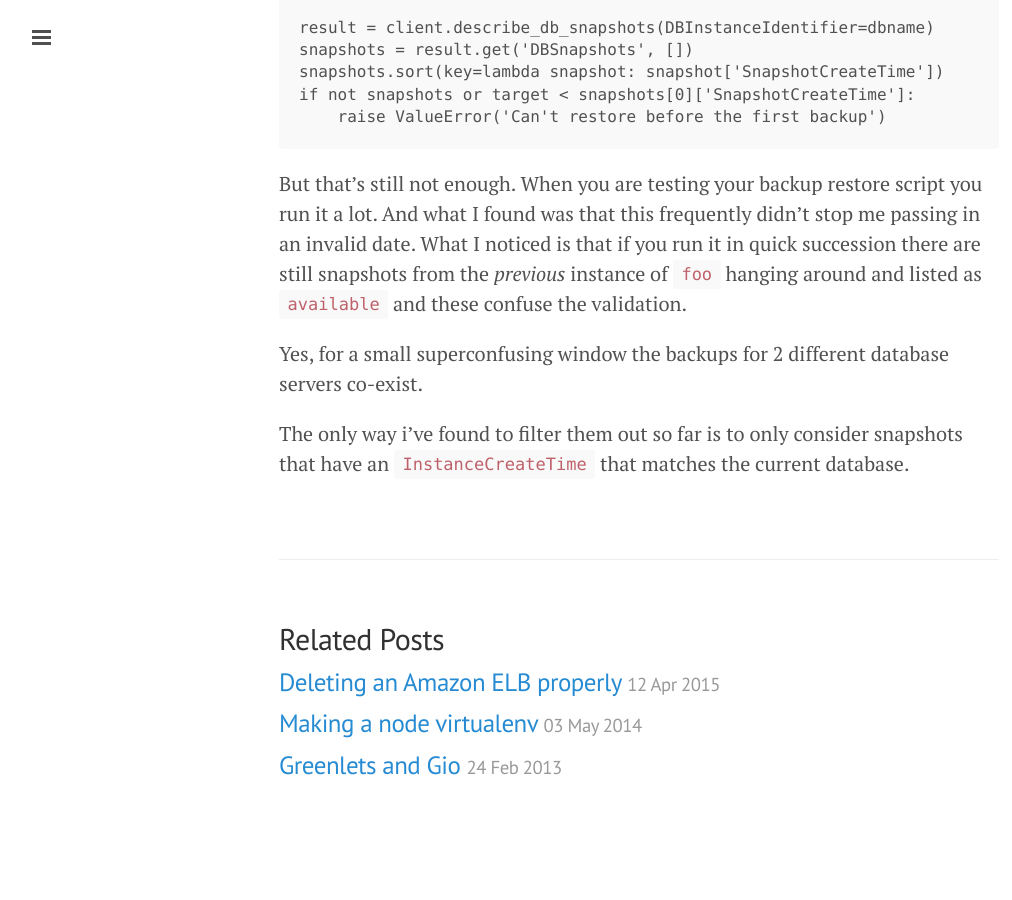
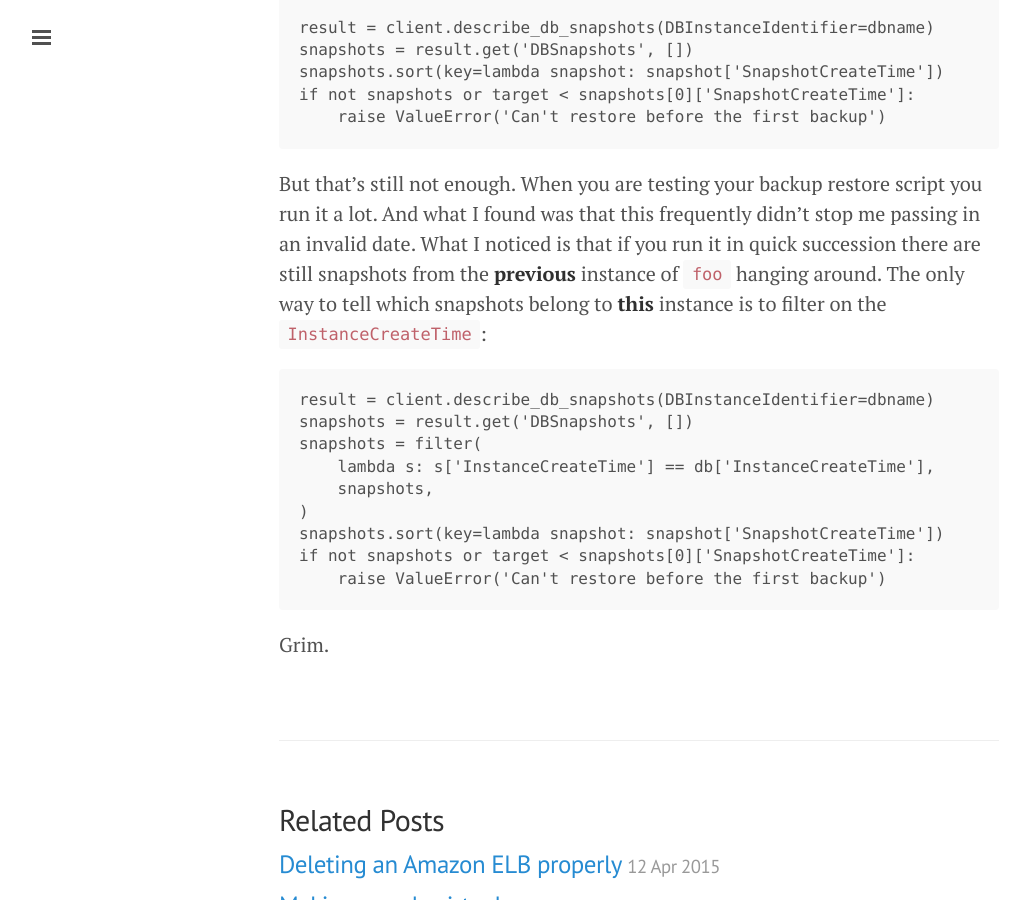
Before and after one commit to Jc2k/Jc2k.github.io, a Jekyll site: the page built from _posts/2015-05-24-rds-backups-point-in-time.md, in a window 1280 px wide and 900 px high, scrolled down 1060 px. Shown: the whole window, without its empty margins (1-1013 px from the left). Built offline with Jekyll 4.4.1, drawn with Linux system fonts in a browser that asks for light colours; Markdown is read by kramdown in place of the engine named in the settings; before the commit the page ends 1901 px from its top, so only the background shows below that.

Commit message:
Add example of filtering on InstanceCreateTime

```diff
--- a/_posts/2015-05-24-rds-backups-point-in-time.md
+++ b/_posts/2015-05-24-rds-backups-point-in-time.md
@@ -31,8 +31,16 @@ Unfortunately there isn't an `EarliestRestorableTime`. As far as I can tell you
     if not snapshots or target < snapshots[0]['SnapshotCreateTime']:
         raise ValueError('Can't restore before the first backup')
 
-But that's still not enough. When you are testing your backup restore script you run it a lot. And what I found was that this frequently didn't stop me passing in an invalid date. What I noticed is that if you run it in quick succession there are still snapshots from the *previous* instance of `foo` hanging around and listed as `available` and these confuse the validation.
+But that's still not enough. When you are testing your backup restore script you run it a lot. And what I found was that this frequently didn't stop me passing in an invalid date. What I noticed is that if you run it in quick succession there are still snapshots from the **previous** instance of `foo` hanging around. The only way to tell which snapshots belong to **this** instance is to filter on the `InstanceCreateTime`:
 
-Yes, for a small superconfusing window the backups for 2 different database servers co-exist.
+    result = client.describe_db_snapshots(DBInstanceIdentifier=dbname)
+    snapshots = result.get('DBSnapshots', [])
+    snapshots = filter(
+        lambda s: s['InstanceCreateTime'] == db['InstanceCreateTime'],
+        snapshots,
+    )
+    snapshots.sort(key=lambda snapshot: snapshot['SnapshotCreateTime'])
+    if not snapshots or target < snapshots[0]['SnapshotCreateTime']:
+        raise ValueError('Can't restore before the first backup')
 
-The only way i've found to filter them out so far is to only consider snapshots that have an `InstanceCreateTime` that matches the current database.
+Grim.
```
